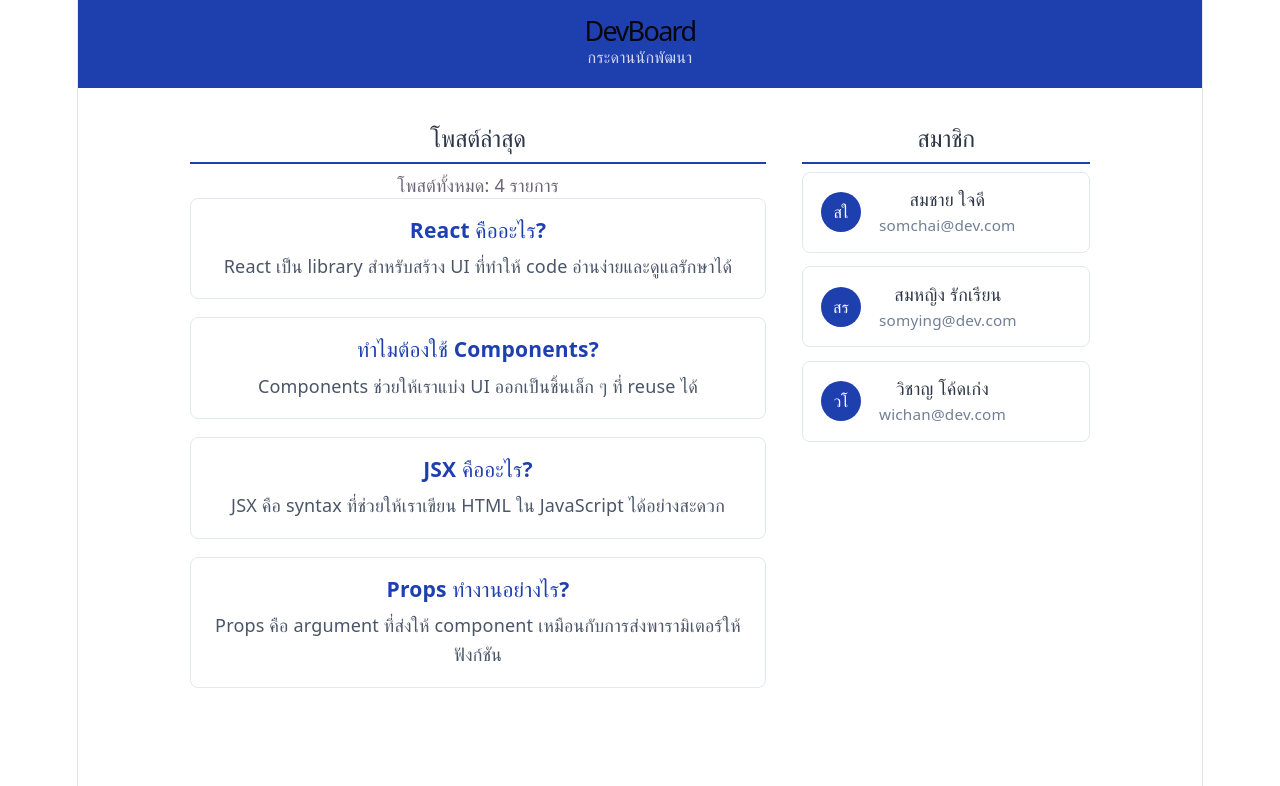
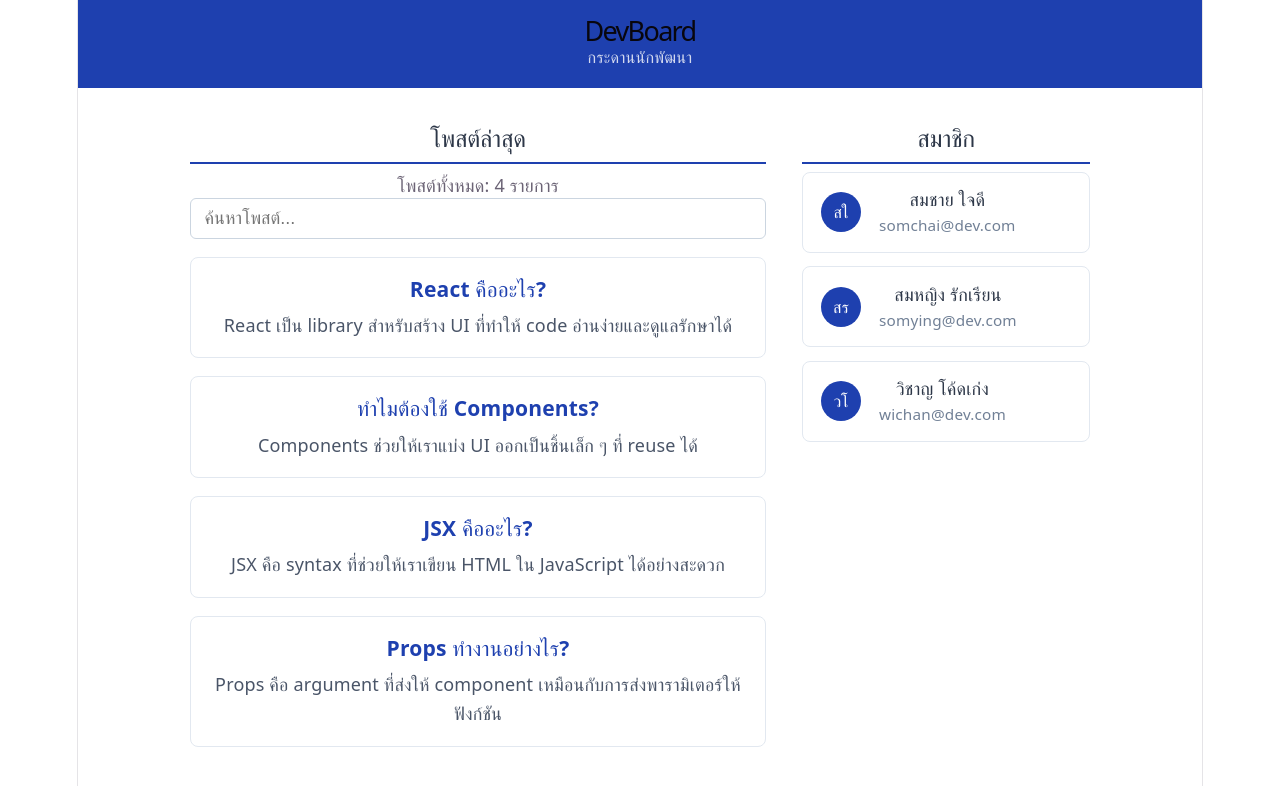
Before and after one commit to 67160039/devboard-67160039, a React (Vite) app: page / in a window 1280 px wide. Shown: the top 786 px of the page. Built offline with nearby package versions, Linux system fonts and the light colour scheme.

Commit message:
Search Input

```diff
--- a/src/App.jsx
+++ b/src/App.jsx
@@ -1,6 +1,7 @@
 import Navbar from "./components/Navbar";
 import PostList from "./components/PostList";
 import UserCard from "./components/UserCard";
+import { useState } from "react";
 
 const POSTS = [
   {
@@ -31,7 +32,17 @@ const USERS = [
   { id: 3, name: "วิชาญ โค้ดเก่ง", email: "wichan@dev.com" },
 ];
 
+
 function App() {
+const [favorites, setFavorites] = useState([]);
+
+const handleToggleFavorite = (id) => {
+  if (favorites.includes(id)) {
+    setFavorites(favorites.filter((f) => f !== id));
+  } else {
+    setFavorites([...favorites, id]);
+  }
+};
   return (
     <div>
       <Navbar />
@@ -47,7 +58,11 @@ function App() {
       >
         {/* คอลัมน์ซ้าย: โพสต์ */}
         <div>
-          <PostList posts={POSTS} />
+          <PostList
+            posts={POSTS}
+            favorites={favorites}
+            onToggleFavorite={handleToggleFavorite}
+          />
         </div>
 
         {/* คอลัมน์ขวา: สมาชิก */}
--- a/src/components/PostList.jsx
+++ b/src/components/PostList.jsx
@@ -1,7 +1,15 @@
+import { useState } from "react";
 import PostCard from "./PostCard";
 import PostCount from "./PostCount";
 
-function PostList({ posts }) {
+function PostList({ posts, favorites, onToggleFavorite }) {
+  const [search, setSearch] = useState("");
+
+  // กรองโพสต์ตาม search
+  const filtered = posts.filter((post) =>
+    post.title.toLowerCase().includes(search.toLowerCase()),
+  );
+
   return (
     <div>
       <h2
@@ -14,8 +22,40 @@ function PostList({ posts }) {
         โพสต์ล่าสุด
       </h2>
       <PostCount count={posts.length} />
-      {posts.map((post) => (
-        <PostCard key={post.id} title={post.title} body={post.body} />
+
+      {/* Search Input */}
+      <input
+        type="text"
+        placeholder="ค้นหาโพสต์..."
+        value={search}
+        onChange={(e) => setSearch(e.target.value)}
+        style={{
+          width: "100%",
+          padding: "0.5rem 0.75rem",
+          border: "1px solid #cbd5e0",
+          borderRadius: "6px",
+          fontSize: "1rem",
+          marginBottom: "1rem",
+          boxSizing: "border-box",
+        }}
+      />
+
+      {/* ถ้าไม่พบโพสต์ */}
+      {filtered.length === 0 && (
+        <p style={{ color: "#718096", textAlign: "center", padding: "2rem" }}>
+          ไม่พบโพสต์ที่ค้นหา
+        </p>
+      )}
+
+      {/* แสดงรายการโพสต์ */}
+      {filtered.map((post) => (
+        <PostCard
+          key={post.id}
+          title={post.title}
+          body={post.body}
+          isFavorite={favorites.includes(post.id)}
+          onToggleFavorite={() => onToggleFavorite(post.id)}
+        />
       ))}
     </div>
   );
```
